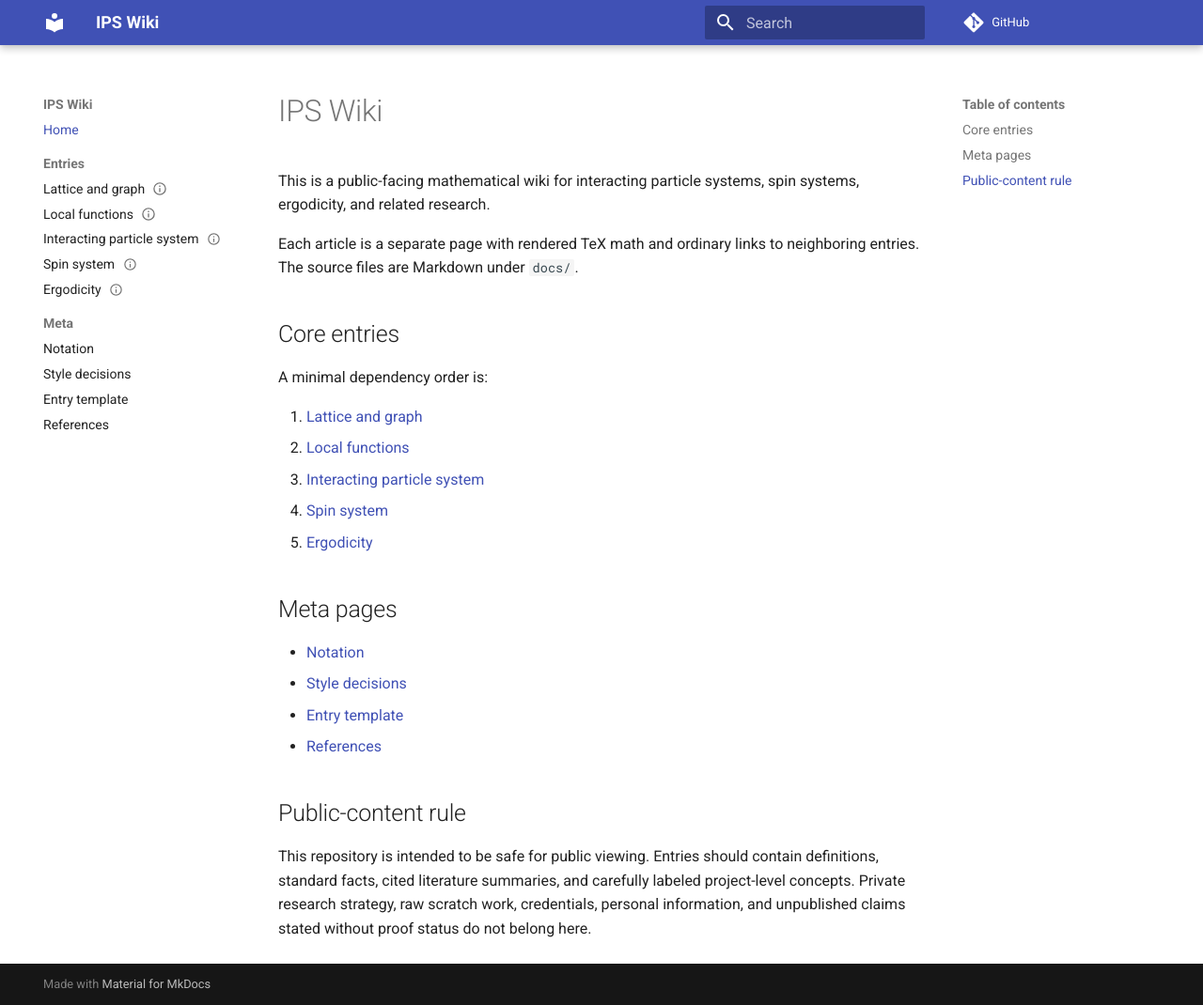
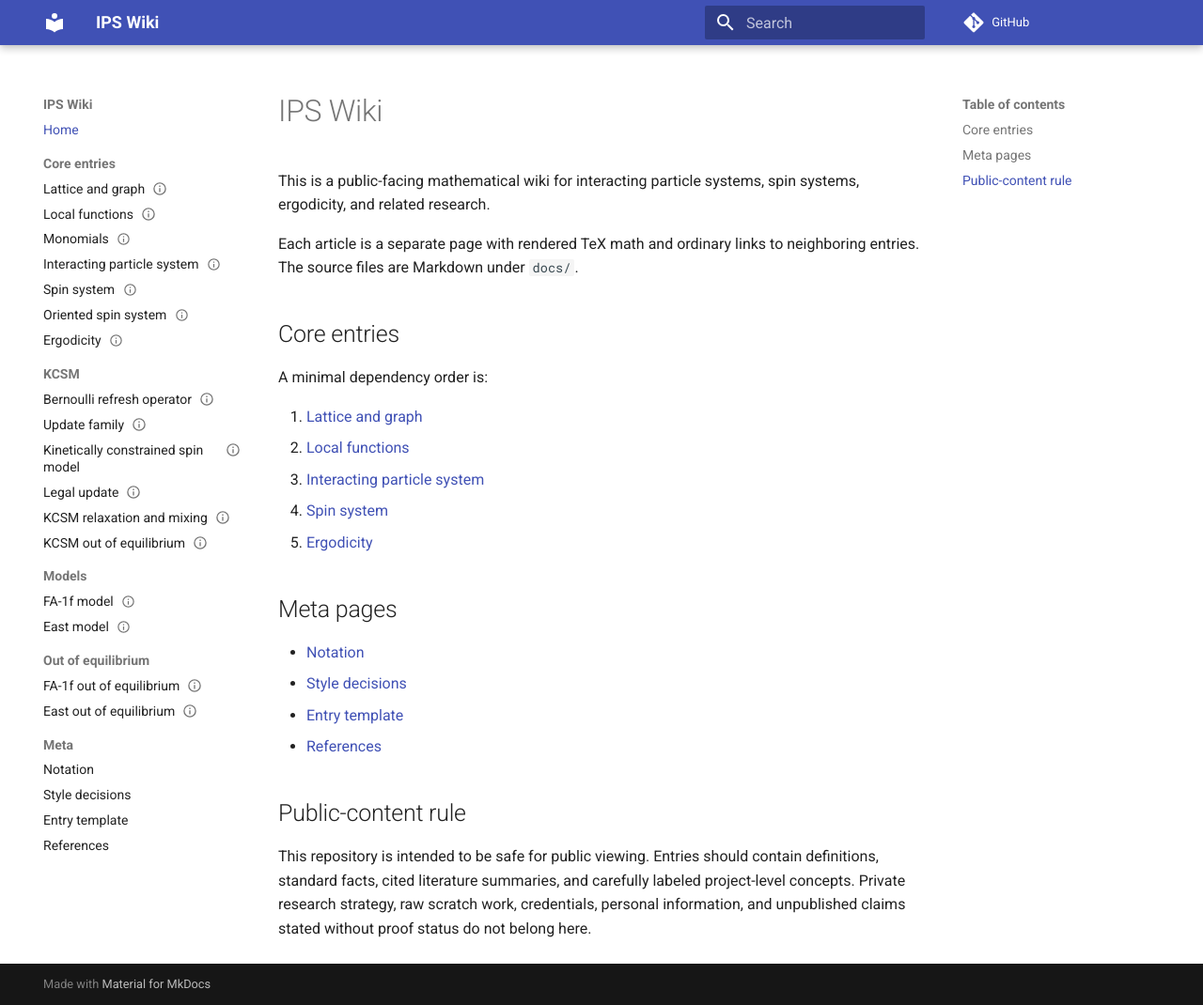
Before and after one commit to maciejgluchowski86-beep/ips-wiki, an MkDocs documentation site: the page built from docs/index.md, in a window 1280 px wide and 1070 px high. Shown: the whole window at 94% size. Built offline with MkDocs 1.6.1 and Material for MkDocs 9.7.7, drawn with Linux system fonts in a browser that asks for light colours; comment, search, counter and statistics services are not loaded.

Commit message:
Add KCSM entries to navigation

```diff
--- a/mkdocs.yml
+++ b/mkdocs.yml
@@ -19,12 +19,27 @@ theme:
 
 nav:
   - Home: index.md
-  - Entries:
+  - Core entries:
       - Lattice and graph: entries/lattice-and-graph.md
       - Local functions: entries/local-functions.md
+      - Monomials: entries/monomials.md
       - Interacting particle system: entries/interacting-particle-system.md
       - Spin system: entries/spin-system.md
+      - Oriented spin system: entries/oriented-spin-system.md
       - Ergodicity: entries/ergodicity.md
+  - KCSM:
+      - Bernoulli refresh operator: entries/bernoulli-refresh-operator.md
+      - Update family: entries/update-family.md
+      - Kinetically constrained spin model: entries/kinetically-constrained-spin-model.md
+      - Legal update: entries/legal-update.md
+      - KCSM relaxation and mixing: entries/kcsm-relaxation-and-mixing.md
+      - KCSM out of equilibrium: entries/kcsm-out-of-equilibrium.md
+  - Models:
+      - FA-1f model: entries/fa-1f-model.md
+      - East model: entries/east-model.md
+  - Out of equilibrium:
+      - FA-1f out of equilibrium: entries/fa-1f-out-of-equilibrium.md
+      - East out of equilibrium: entries/east-out-of-equilibrium.md
   - Meta:
       - Notation: meta/notation.md
       - Style decisions: meta/style-decisions.md
```
